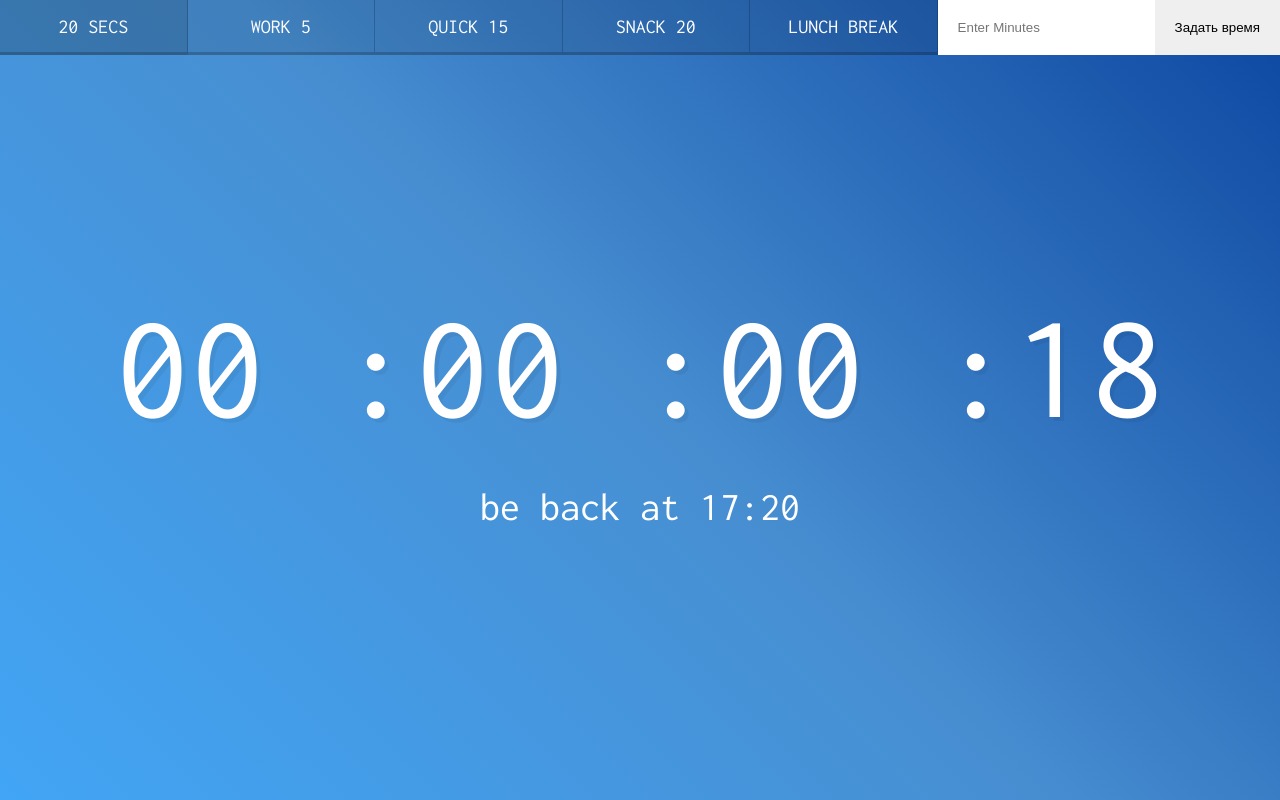
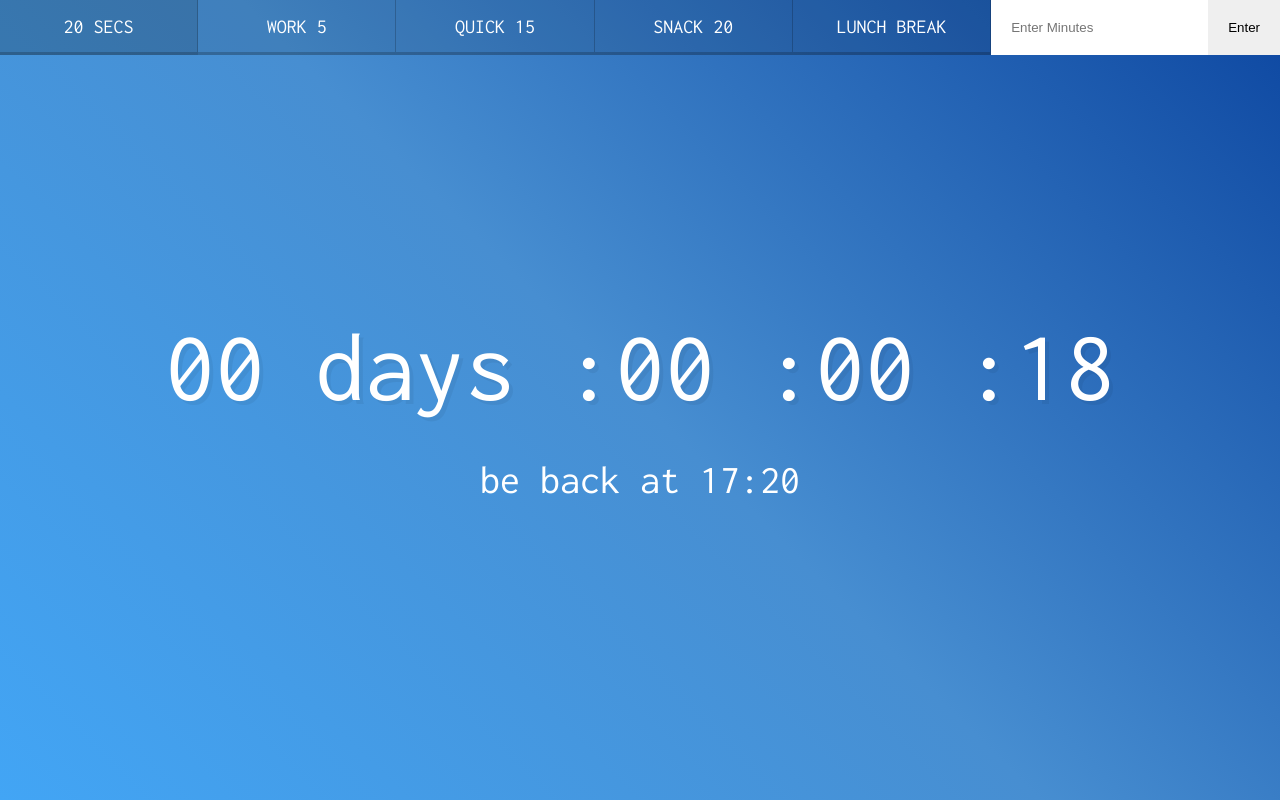
Before and after one commit to makshc2/EasyCode_Homework, a plain HTML site: page Домашняя работа №8/index.html in a window 1280 px wide. Both pictures are taken after a click on the button "20 SECS". Drawn offline with Linux system fonts and the light colour scheme.

Commit message:
Home work 8 timer

```diff
--- a/Домашняя работа №8/css/style.css
+++ b/Домашняя работа №8/css/style.css
@@ -17,7 +17,7 @@ body {
 
 .display__time-left {
   font-weight: 100;
-  font-size: 15rem;
+  font-size: 10rem;
   margin: 0;
   color:white;
   text-shadow:4px 4px 0 rgba(0,0,0,0.05);
@@ -80,3 +80,6 @@ body {
   font-size: 4rem;
   color:white;
 }
+.pointer{
+  cursor: pointer;
+}
--- a/Домашняя работа №8/index.html
+++ b/Домашняя работа №8/index.html
@@ -16,7 +16,7 @@
       <button data-time="3600" class="timer__button">Lunch Break</button>
       <form name="customForm" id="custom">
         <input type="number" name="minutes" placeholder="Enter Minutes" id="minutes">
-        <input type="submit" value="Задать время" onclick="setTime(event)">
+        <input type="submit" value="Enter" class="pointer"  onclick="setTime(event)">
       </form>
     </div>
     <div class="display">
--- a/Домашняя работа №8/js/plugin.js
+++ b/Домашняя работа №8/js/plugin.js
@@ -52,6 +52,7 @@ const timer = (function () {
         const day = (Math.floor(seconds / 86400));
         const display =
             `${day < 10 ? '0' : ''}${day}
+             ${'days'}
             :${hour < 10 ? '0' : ''}${hour}
             :${min < 10 ? '0' : ''}${min}
             :${sec < 10 ? '0' : ''}${sec}`;
```
Lines whose indentation alone changed are shown as unchanged.
